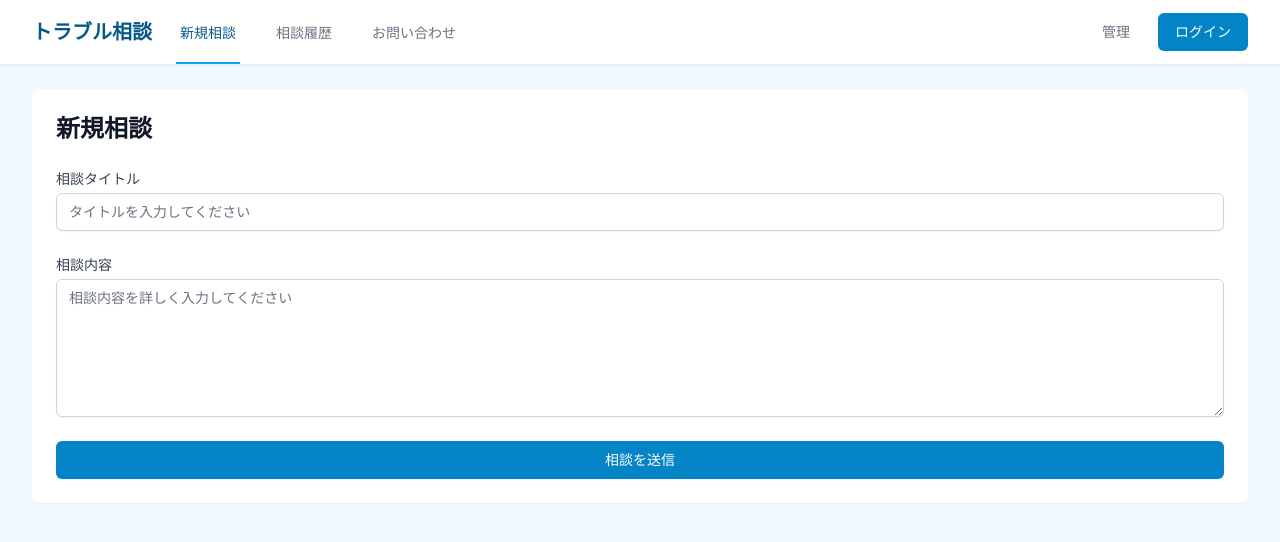
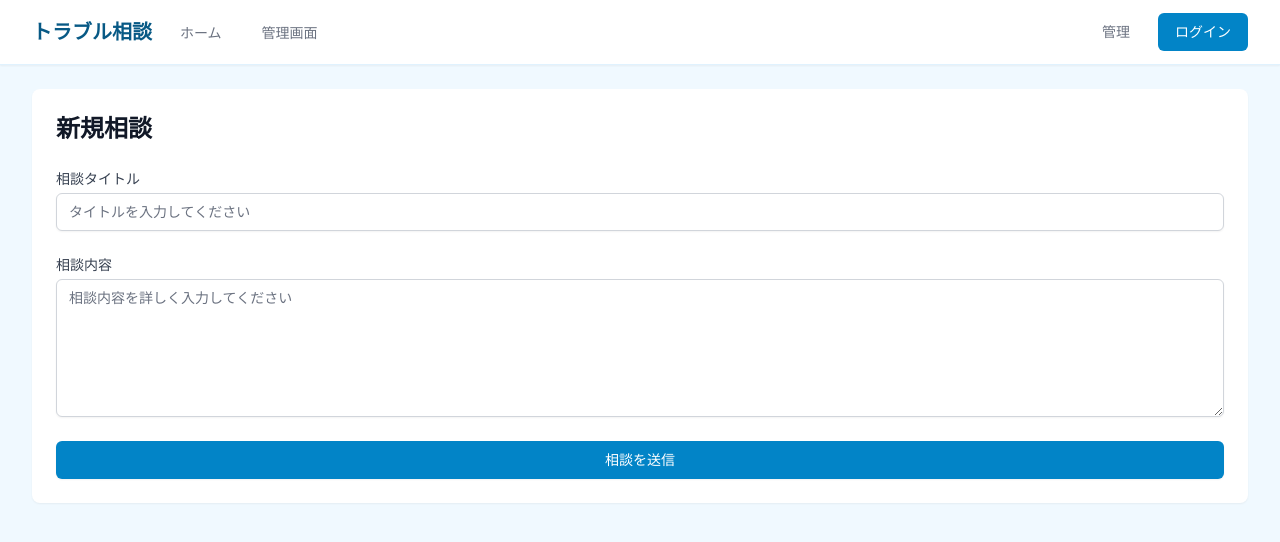
Before and after one commit to koushingnu/trouble, a Next.js app: page /consultation/new in a window 1280 px wide. Shown: the top 542 px of the page. Built offline with nearby package versions, Linux system fonts and the light colour scheme.

Commit message:
ESLint修正

```diff
--- a/src/app/admin/components/TokenManagement.tsx
+++ b/src/app/admin/components/TokenManagement.tsx
@@ -252,7 +252,7 @@ export default function TokenManagement() {
                   <TableCell>
                     <Chip
                       label={getStatusLabel(token.status)}
-                      color={getStatusColor(token.status) as any}
+                      color={getStatusColor(token.status)}
                       size="small"
                     />
                   </TableCell>
--- a/src/app/api/proxy/admin/tokens/route.ts
+++ b/src/app/api/proxy/admin/tokens/route.ts
@@ -72,7 +72,8 @@ export async function POST(request: Request) {
     });
 
     let errorMessage = "トークン生成中にエラーが発生しました";
-    let errorDetails = error instanceof Error ? error.message : "Unknown error";
+    const errorDetails =
+      error instanceof Error ? error.message : "Unknown error";
 
     // エラーメッセージがJSON形式の場合、パースを試みる
     if (typeof errorDetails === "string" && errorDetails.includes("{")) {
--- a/src/app/api/proxy/tokens/route.ts
+++ b/src/app/api/proxy/tokens/route.ts
@@ -11,7 +11,7 @@ function getAuthHeader() {
   return `Basic ${apiAuth}`;
 }
 
-export async function GET(request: Request) {
+export async function GET(_request: Request) {
   try {
     const url = `${API_BASE}?action=list_tokens`;
     const authHeader = getAuthHeader();
--- a/src/app/types.ts
+++ b/src/app/types.ts
@@ -1,18 +1,19 @@
+export interface ApiResponse {
+  message?: string;
+  error?: string;
+  id?: number;
+  success?: boolean;
+  data?: unknown;
+  details?: string;
+}
+
 export interface User {
   id: number;
   email: string;
   token_id: number | null;
-  token_value?: string;
-  status?: string;
+  token_value: string | null;
+  status: string | null;
   created_at: string;
-}
-
-export interface ApiResponse {
-  success?: boolean;
-  message?: string;
-  error?: string;
-  details?: string;
-  data?: any;
 }
 
 export interface Token {
--- a/src/components/ClientNavigation.tsx
+++ b/src/components/ClientNavigation.tsx
@@ -1,10 +1,10 @@
 "use client";
 
 import { Fragment } from "react";
-import { Disclosure, Menu, Transition } from "@headlessui/react";
+import { Disclosure } from "@headlessui/react";
 import { Bars3Icon, XMarkIcon } from "@heroicons/react/24/outline";
+import { usePathname } from "next/navigation";
 import Link from "next/link";
-import { usePathname } from "next/navigation";
 
 function classNames(...classes: string[]) {
   return classes.filter(Boolean).join(" ");
@@ -13,23 +13,9 @@ function classNames(...classes: string[]) {
 export default function ClientNavigation() {
   const pathname = usePathname();
 
-  // 認証関連のページかどうかを判定
-  const isAuthPage = ["/auth", "/register", "/register/complete"].includes(
-    pathname
-  );
-
   const navigation = [
-    {
-      name: "新規相談",
-      href: "/consultation/new",
-      current: pathname === "/consultation/new",
-    },
-    { name: "相談履歴", href: "/history", current: pathname === "/history" },
-    {
-      name: "お問い合わせ",
-      href: "/contact",
-      current: pathname === "/contact",
-    },
+    { name: "ホーム", href: "/" },
+    { name: "管理画面", href: "/admin" },
   ];
 
   return (
```
